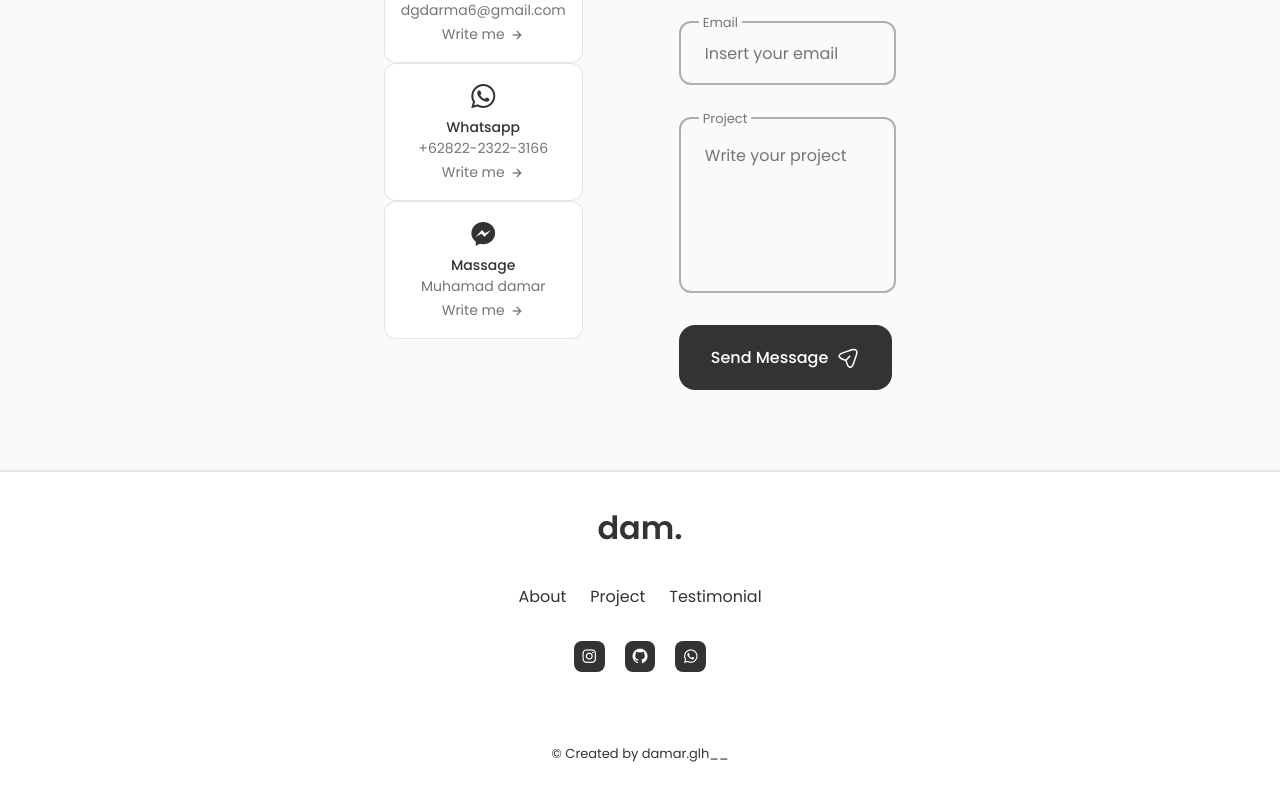
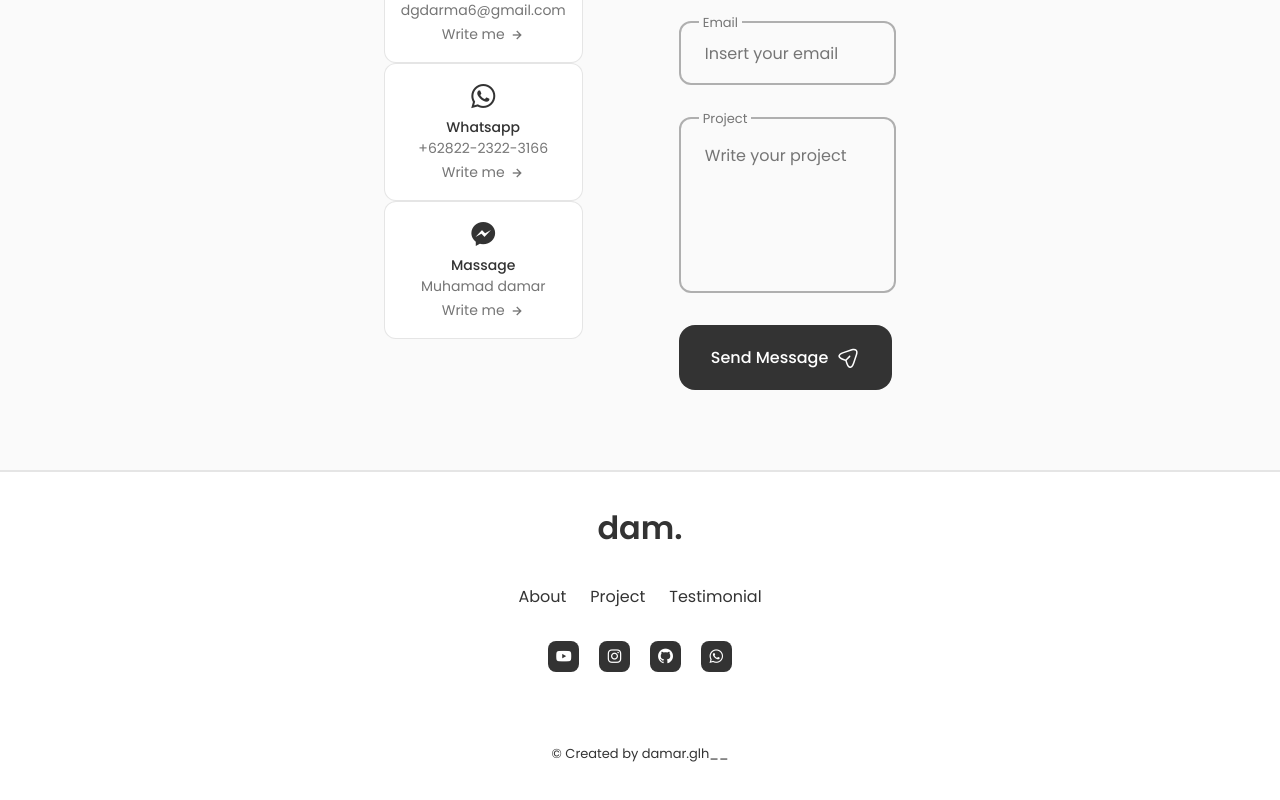
Before and after one commit to damar-glh/me, a React (Create React App) app: page / in a window 1280 px wide. Shown: the part 5131-5931 px from the top of the page. Built offline with nearby package versions, Linux system fonts and the light colour scheme.

Commit message:
update: add-yt-in-footer

```diff
--- a/src/components/footer/Footer.jsx
+++ b/src/components/footer/Footer.jsx
@@ -18,6 +18,9 @@ const Footer = () => {
                 </li>
             </ul>
             <div className="footer__social">
+            <a href="https://www.youtube.com/channel/UCzvicrZgebz5faHpineRWlg" className="footer__social-link" target="_blank" rel="noreferrer">
+            <i className="bx bxl-youtube"></i>
+            </a>
             <a href="https://www.instagram.com/invites/contact/?i=1qn7f0ctoxn2r&utm_content=4rioy6h" className="footer__social-link" target="_blank" rel="noreferrer">
             <i className="bx bxl-instagram"></i>
             </a>
```
